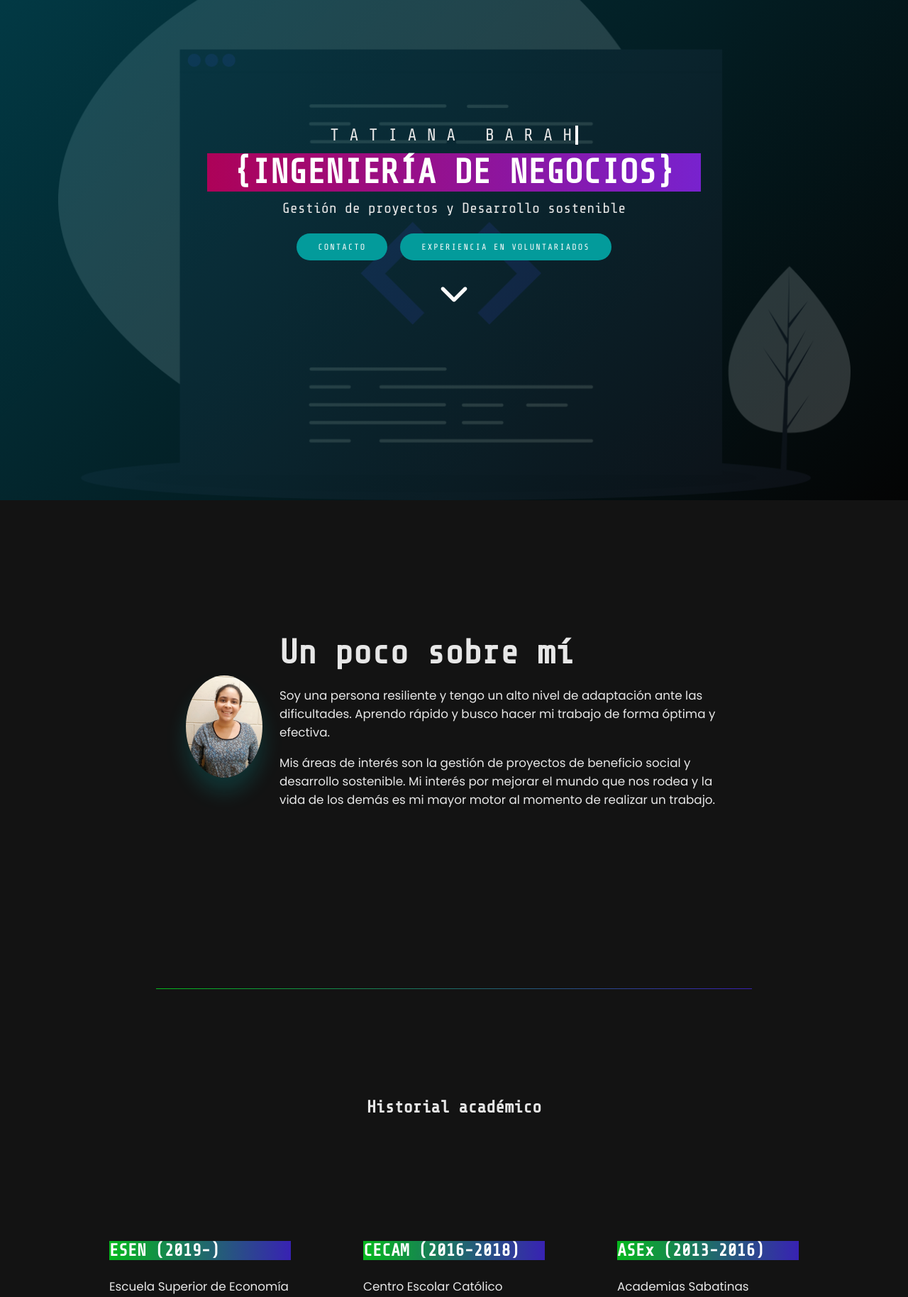
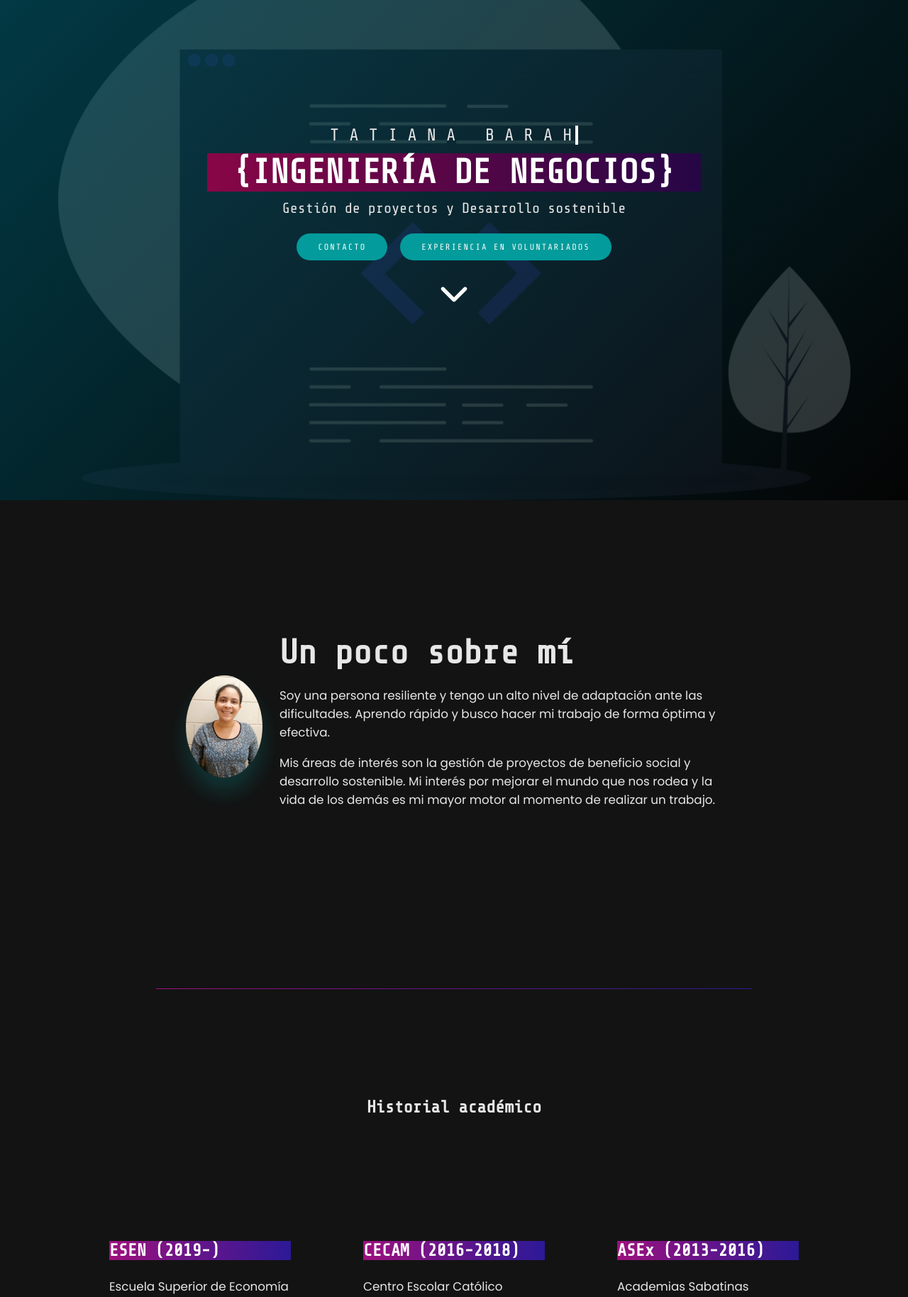
Before and after one commit to TatiBarah/tarea-2-Portfolio, a Flask app: page / in a window 1280 px wide. Shown: the part 95-1923 px from the top of the page at 71% size. Run offline with Flask 2, Linux system fonts and the light colour scheme; some libraries are stand-ins or nearby versions.

Commit message:
cambio de colores

```diff
--- a/static/main.css
+++ b/static/main.css
@@ -254,8 +254,8 @@ nav {
   color: rgb(77, 22, 206);
   background: linear-gradient(
     to right,
-    rgb(173, 2, 88) 0%,
-    rgb(120, 34, 206) 100%
+    rgb(136, 6, 71) 0%,
+    rgb(38, 6, 70) 100%
   );
   -webkit-background-clip: text;
   -webkit-text-fill-color: white;
@@ -347,8 +347,8 @@ hr {
   margin: 4rem 0;
   background: linear-gradient(
     to right,
-    rgb(6, 184, 30) 0%,
-    rgb(56, 34, 179) 100%
+    rgb(156, 17, 126) 0%,
+    rgb(44, 25, 151) 100%
   );
   border: 0;
   height: 1px;
@@ -403,8 +403,8 @@ hr {
   margin: 2rem 0;
   background: linear-gradient(
     to right,
-    rgb(6, 184, 30) 0%,
-    rgb(56, 34, 179) 100%
+    rgb(156, 17, 126) 0%,
+    rgb(44, 25, 151) 100%
   );
   -webkit-background-clip: text;
   -webkit-text-fill-color: white;
@@ -449,8 +449,8 @@ hr {
   margin: 2rem 0;
   background: linear-gradient(
     to right,
-    rgb(6, 184, 30) 0%,
-    rgb(56, 34, 179) 100%
+    rgb(156, 17, 126) 0%,
+    rgb(44, 25, 151) 100%
   );
   -webkit-background-clip: text;
   -webkit-text-fill-color: white;
```
